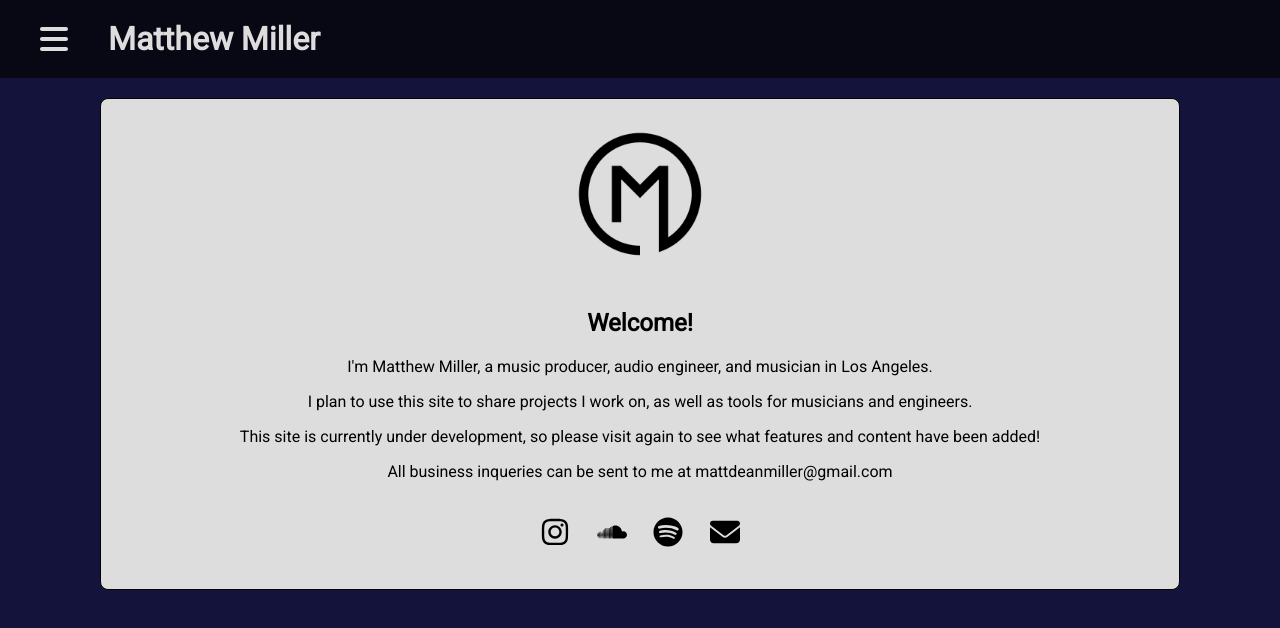
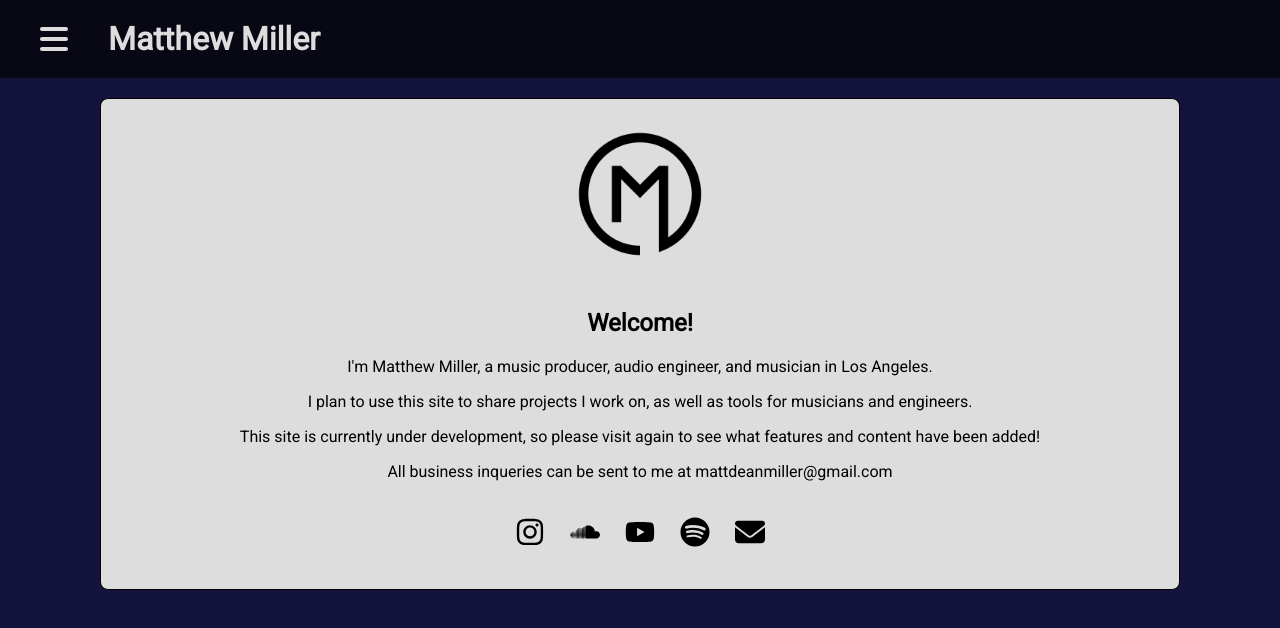
Before and after one commit to milmd90/mattdeanmiller, a React (Create React App) app in the folder client/: page / in a window 1280 px wide. Shown: the top 628 px of the page. Built offline with nearby package versions, Linux system fonts and the light colour scheme.

Commit message:
add home youtube footer icon

```diff
--- a/client/src/components/Footer.tsx
+++ b/client/src/components/Footer.tsx
@@ -8,14 +8,14 @@ class Footer extends Component {
     return (
       <div id="footer">
         <a href="https://www.instagram.com/mattdeanmiller" target="_blank">
-          <FontAwesomeIcon className='icon' icon={faInstagram}/>
+          <FontAwesomeIcon className='icon' icon={faInstagram} />
         </a>
-        <a  href="https://www.soundcloud.com/mattdeanmiller" target="_blank">
-          <FontAwesomeIcon className='icon' icon={faSoundcloud}/>
+        <a href="https://www.soundcloud.com/mattdeanmiller" target="_blank">
+          <FontAwesomeIcon className='icon' icon={faSoundcloud} />
         </a>
-        {/* <a  href="https://www.youtube.com/@mattdeanmiller" target="_blank">
-          <FontAwesomeIcon className='icon' icon={faYoutube}/>
-        </a> */}
+        <a href="https://www.youtube.com/@mattdeanmiller" target="_blank">
+          <FontAwesomeIcon className='icon' icon={faYoutube} />
+        </a>
         <a href="https://open.spotify.com/user/126637610" target="_blank">
           <FontAwesomeIcon className='icon' icon={faSpotify} />
         </a>
--- a/client/src/styles/index.css
+++ b/client/src/styles/index.css
@@ -151,7 +151,7 @@ a {
 #footer {
   display: flex;
   justify-content: space-between;
-  width: 200px;
+  width: 250px;
 }
 
 #footer .icon {
```
